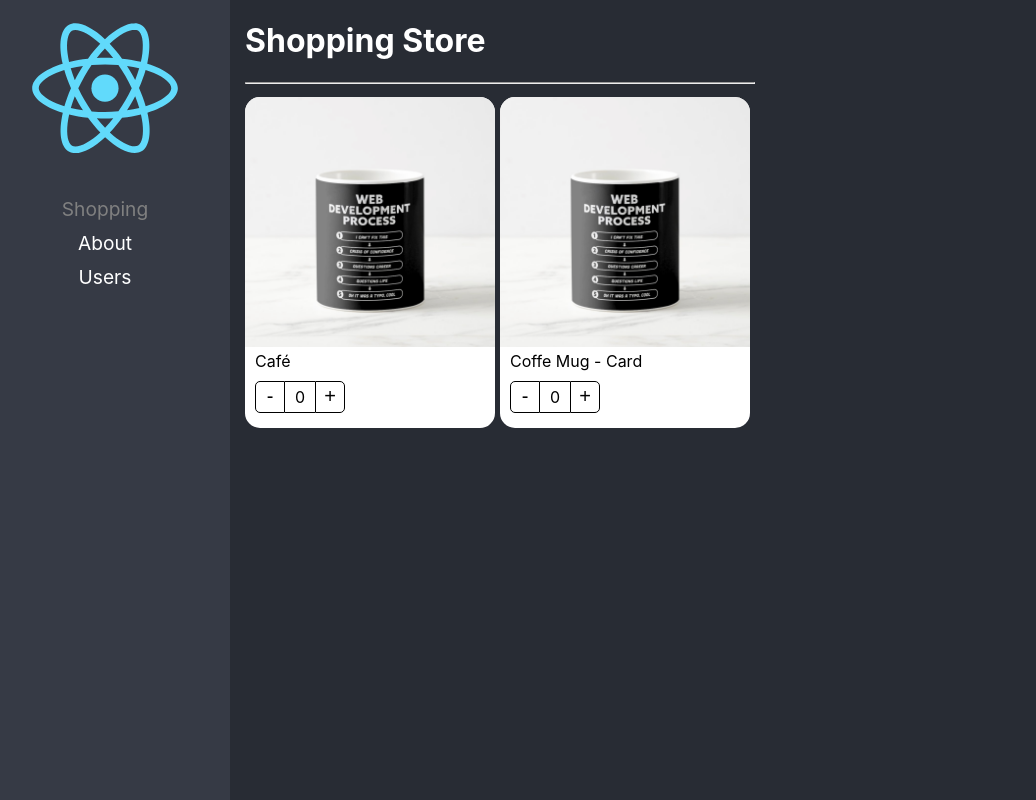
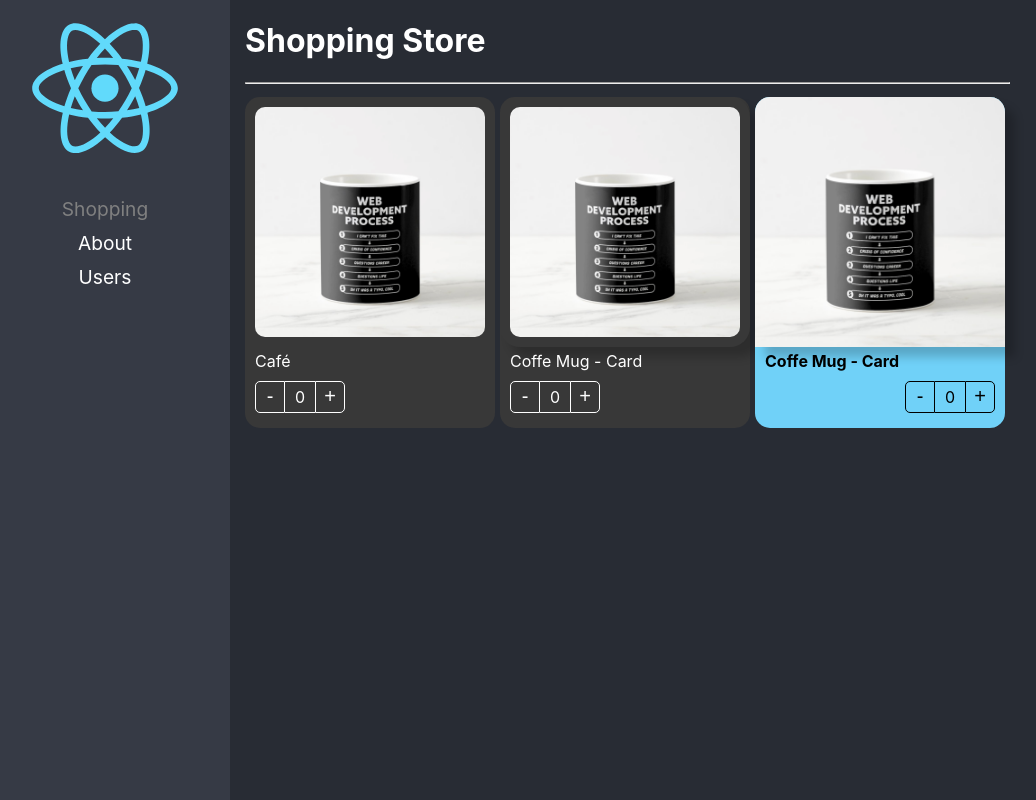
Before and after one commit to Leondvlpr/react-adv-project, a React (Create React App) app: page /shopping in a window 1280 px wide. Shown: the whole page, without its empty margins (20-1056 px from the left). Built offline with nearby package versions, Linux system fonts and the light colour scheme.

Commit message:
Component Extend Styles listo

```diff
--- a/src/02-components-patterns/components/ProductButtons.tsx
+++ b/src/02-components-patterns/components/ProductButtons.tsx
@@ -1,12 +1,21 @@
 import { useContext } from 'react';
 import styles from '../styles/styles.module.css';
 import { productContext } from './ProductCard';
-export const ProductButtons = () => {
+
+export interface Props {
+    className?: string;
+    style?: React.CSSProperties
+}
+
+export const ProductButtons = ({className, style}: Props) => {
 
     const { increaseBy, counter } = useContext(productContext);
 
     return (
-        <div className={styles.buttonsContainer}>
+        <div
+        className={`${styles.buttonsContainer} ${className}`}
+        style={style}
+        >
             <button
                 className={styles.buttonMinus}
                 onClick={() => increaseBy(-1)}>-</button>
--- a/src/02-components-patterns/components/ProductCard.tsx
+++ b/src/02-components-patterns/components/ProductCard.tsx
@@ -1,12 +1,19 @@
 import styles from '../styles/styles.module.css';
 import { useProduct } from '../hooks/useProduct';
 import { createContext } from 'react';
-import { ProductContextProps, ProductCardProps } from '../interfaces/interfaces';
+import { ProductContextProps, Product } from '../interfaces/interfaces';
 
 export const productContext = createContext({} as ProductContextProps);
 const { Provider } = productContext;
 
-export const ProductCard = ({ children, product }: ProductCardProps) => {
+export interface Props {
+    product: Product;
+    children?: React.ReactElement | React.ReactElement[];
+    className?: string;
+    style?: React.CSSProperties
+}
+
+export const ProductCard = ({ children, product, className, style }: Props) => {
 
     const { counter, increaseBy } = useProduct();
 
@@ -16,7 +23,10 @@
             increaseBy,
             product
         }}>
-            <div className={styles.productCard}>
+            <div
+                className={`${styles.productCard} ${className}`}
+                style={style}
+            >
 
                 {children}
 
--- a/src/02-components-patterns/components/ProductImage.tsx
+++ b/src/02-components-patterns/components/ProductImage.tsx
@@ -3,7 +3,13 @@
 import styles from '../styles/styles.module.css';
 import noImage from '../assets/no-image.jpg';
 
-export const ProductImage = ({ img = '' }) => {
+export interface Props {
+    img?: string;
+    className?: string;
+    style?: React.CSSProperties
+}
+
+export const ProductImage = ({ img, className, style }: Props) => {
 
     const { product } = useContext(productContext);
 
@@ -18,6 +24,11 @@
     }
 
     return (
-        <img className={styles.productImg} src={imgToShow} alt="Product" />
+        <img
+            className={`${styles.productImg} ${className}`}
+            src={imgToShow}
+            style={style}
+            alt="Product"
+        />
     );
 }
--- a/src/02-components-patterns/components/ProductTitle.tsx
+++ b/src/02-components-patterns/components/ProductTitle.tsx
@@ -1,11 +1,23 @@
 import { useContext } from 'react';
 import styles from '../styles/styles.module.css';
 import { productContext } from './ProductCard';
-export const ProductTitle = ({ title }: { title?: string }) => {
+
+export interface Props {
+    className?: string;
+    title?: string
+    style?: React.CSSProperties
+}
+
+export const ProductTitle = ({ title, className, style }: Props) => {
 
     const { product } = useContext(productContext);
 
     return (
-        <span className={styles.productDescription}>{title ? title : product.title}</span>
+        <span
+        className={`${styles.productDescription} ${className}`}
+        style={style}
+        >
+            {title ? title : product.title}
+        </span>
     );
 }
--- a/src/02-components-patterns/pages/ShopingPage.tsx
+++ b/src/02-components-patterns/pages/ShopingPage.tsx
@@ -1,4 +1,5 @@
 import { ProductButtons, ProductCard, ProductImage, ProductTitle } from "../components";
+import '../styles/custom-styles.css';
 
 const product = {
     id: '1',
@@ -12,16 +13,45 @@
             <h1>Shopping Store</h1>
             <hr />
             <div style={{ display: 'flex', flexDirection: 'row', flexWrap: 'wrap' }}>
-                <ProductCard product={product}>
-                    <ProductCard.Image />
+                <ProductCard
+                    product={product}
+                    className="bg-dark text-white"
+                >
+                    <ProductCard.Image className="custom-image" />
                     <ProductCard.Title title={'Café'} />
-                    <ProductCard.Buttons />
+                    <ProductCard.Buttons className="custom-buttons" />
                 </ProductCard>
 
-                <ProductCard product={product}>
-                    <ProductImage />
-                    <ProductTitle />
-                    <ProductButtons />
+                <ProductCard
+                    product={product}
+                    className="bg-dark text-white"
+                >
+                    <ProductImage
+                        className="custom-image"
+                        style={{
+                            boxShadow: '10px 10px 10px rgba(0,0,0,0.2)'
+                        }}
+                    />
+                    <ProductTitle className="text-white" />
+                    <ProductButtons className="custom-buttons" />
+                </ProductCard>
+
+                <ProductCard
+                    product={product}
+                    style={{
+                        backgroundColor: '#70D1F8'
+                    }}
+                >
+                    <ProductImage style={{
+                        boxShadow: '10px 10px 10px rgba(0,0,0,0.2)'
+                    }} />
+                    <ProductTitle style={{
+                        fontWeight: 'bold'
+                    }} />
+                    <ProductButtons style={{
+                        display: 'flex',
+                        justifyContent: 'end'
+                    }} />
                 </ProductCard>
             </div>
         </div>
--- /dev/null
+++ b/src/02-components-patterns/styles/custom-styles.css
@@ -0,0 +1,18 @@
+.bg-dark {
+    background-color: rgb(56, 56, 56);
+}
+
+.text-white {
+    color: white;
+}
+
+.custom-image {
+    padding: 10px;
+    width: calc(100% - 20px);
+    border-radius: 20px;
+}
+
+.custom-buttons button, .custom-buttons div {
+    color: white;
+    border-color: white;
+}
--- a/src/routes/Navigation.tsx
+++ b/src/routes/Navigation.tsx
@@ -26,7 +26,7 @@
                     <Route path="about" element={<h1>About page</h1>} />
                     <Route path="users" element={<h1>Users page</h1>} />
                     <Route path="shopping" element={<ShopingPage/>} />
-                    <Route path="/*" element={<Navigate to="/home" replace />} />
+                    <Route path="/*" element={<Navigate to="/shopping" replace />} />
                 </Routes>
 
             </div>
```
Also changed, not shown: src/02-components-patterns/interfaces/interfaces.ts (+7 -9 lines).
